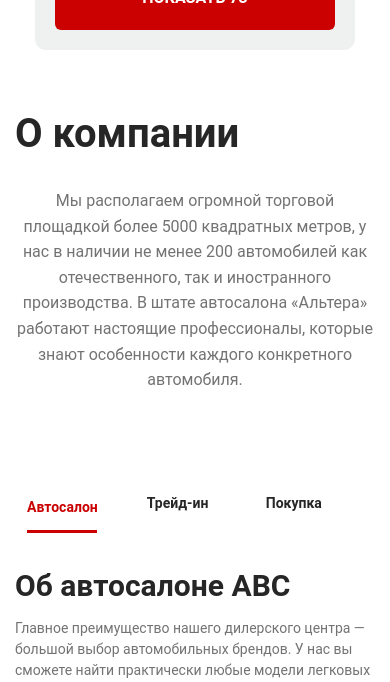
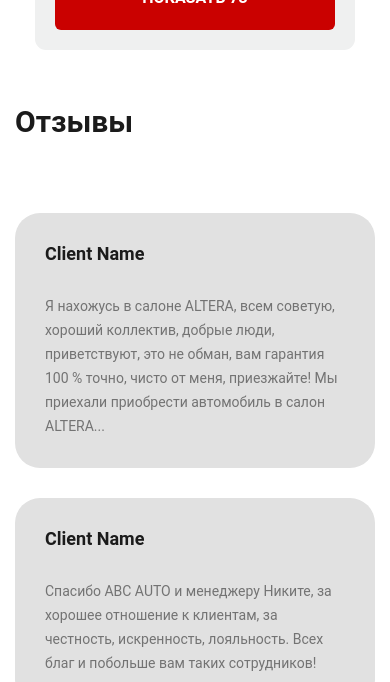
Before and after one commit to EvmenenkovIlya/Car_dealership, a React (Create React App) app: page / in a window 390 px wide. Shown: the part 886-1568 px from the top of the page. Built offline with nearby package versions, Linux system fonts and the light colour scheme.

Commit message:
add reviews block

```diff
--- a/src/components/Button/Button.scss
+++ b/src/components/Button/Button.scss
@@ -12,4 +12,5 @@
   font-weight: 700;
   line-height: normal;
   text-transform: uppercase;
+  min-height: 65px;
 }
--- a/src/index.scss
+++ b/src/index.scss
@@ -49,6 +49,10 @@ p {
   .computer-only {
     display: none !important;
   }
+
+  section {
+    padding: 0 15px;
+  }
 }
 
 @media (min-width: 850px) {
--- a/src/pages/AboutCompanyPage/AboutCompanyPage.scss
+++ b/src/pages/AboutCompanyPage/AboutCompanyPage.scss
@@ -15,10 +15,11 @@
 
   .video {
     padding: 12px 0;
+    width: 100%;
 
     iframe {
       border-radius: 25px;
-      width: 924px;
+      width: 100%;
       height: 573px;
     }
   }
@@ -33,7 +34,6 @@
       align-self: center;
 
       iframe {
-        width: auto;
       }
     }
   }
--- a/src/pages/HomePage/HomePage.tsx
+++ b/src/pages/HomePage/HomePage.tsx
@@ -3,11 +3,13 @@ import { AboutCompany } from '../AboutCompanyPage/AboutCompanyPage';
 import { AboutTabControl } from './components/AboutTabControl/AboutTabControl';
 import { Location } from '../LocationPage/LocationPage';
 import { QuickSelectionPage } from '../QuickSelectionPage/QuickSelectionPage';
+import { ReviewsSection } from '../ReviewsPage/components/ReviewsSection/ReviewsSection';
 
 export const HomePage = () => {
   return (
     <>
       <QuickSelectionPage />
+      <ReviewsSection />
       <AboutCompany />
       <AboutTabControl />
       <Location />
--- a/src/pages/ReviewsPage/ReviewsPage.scss
+++ b/src/pages/ReviewsPage/ReviewsPage.scss
@@ -1 +1,24 @@
-//@import "variables";
+@import "../../variables";
+
+.button-block {
+  display: flex;
+  justify-content: center;
+
+  .btn {
+    min-width: 270px;
+  }
+}
+
+@media (max-width: 851px) {
+  .button-block {
+    display: flex;
+    justify-content: center;
+
+    .btn {
+      width: 100%;
+    }
+  }
+}
+
+
+@media (min-width: 850px) {}
--- a/src/pages/ReviewsPage/ReviewsPage.tsx
+++ b/src/pages/ReviewsPage/ReviewsPage.tsx
@@ -1,5 +1,18 @@
+import '../../index.scss';
 import './ReviewsPage.scss';
+import { ReviewsSection } from './components/ReviewsSection/ReviewsSection';
+import { reviews } from './models';
+import YouTube, { YouTubeProps } from 'react-youtube';
 
 export const ReviewsPage = () => {
-  return <div>ReviewsPage</div>;
+  return (
+    <>
+      <ReviewsSection />
+      <section>
+        <div className="button-block">
+          <button className="btn">Показать еще</button>
+        </div>
+      </section>
+    </>
+  );
 };
--- /dev/null
+++ b/src/pages/ReviewsPage/components/Review/Review.scss
@@ -0,0 +1,79 @@
+@import '../../../../variables';
+$borderRadius: 25px;
+
+.reviews-section {
+  border-radius: $borderRadius;
+  background: $background-secondary-color;
+  width: 100%;
+
+  .review {
+    display: flex;
+    gap: 30px;
+    flex-direction: column;
+    padding-bottom: 30px;
+    width: 100%;
+
+    .video {
+      border-radius: $borderRadius $borderRadius 0 0;
+      overflow: hidden;
+      width: 100%;
+
+      iframe {
+        width: 100%;
+        height: calc(100vh/3.7);
+      }
+    }
+
+    .client-block {
+      padding: 0 30px;
+      display: flex;
+      flex-direction: column;
+      gap: 30px;
+
+      .client-name {
+        color: $dark-background;
+        font-family: $main-font;
+        font-size: 20px;
+        font-weight: 700;
+        text-transform: capitalize;
+      }
+
+      .client-review {
+        color: $secondary-color;
+        font-family: $main-font;
+        font-size: 16px;
+        font-weight: 400;
+        line-height: 24px;
+      }
+    }
+  }
+}
+
+@media (max-width: 851px) {
+  .reviews-section {
+
+    .review {
+
+      .video {
+
+        iframe {
+          width: calc(100vw/1.08);
+          height: calc(100vh/3.7);
+        }
+      }
+
+      .client-block {
+
+        .client-name {
+          font-size: 18px;
+        }
+
+        .client-review {
+          font-size: 14px;
+        }
+      }
+    }
+  }
+}
+
+@media (min-width: 850px) {}
--- /dev/null
+++ b/src/pages/ReviewsPage/components/Review/Review.tsx
@@ -0,0 +1,23 @@
+import './Review.scss';
+import React from 'react';
+import YouTube from 'react-youtube';
+
+export interface ReviewProps {
+  clientName: string;
+  clientReviewText: string;
+  youtubeId: string;
+}
+
+export const Review = (props: ReviewProps) => {
+  return (
+    <div className="reviews-section">
+      <div className="review">
+        <YouTube className="video" videoId={props.youtubeId} />
+        <div className="client-block">
+          <div className="client-name">{props.clientName}</div>
+          <div className="client-review">{props.clientReviewText}</div>
+        </div>
+      </div>
+    </div>
+  );
+};
--- /dev/null
+++ b/src/pages/ReviewsPage/components/ReviewsSection/ReviewsSection.scss
@@ -0,0 +1,39 @@
+@import '../../../../variables';
+
+section {
+  display: flex;
+  flex-direction: column;
+  gap: 30px;
+  padding-bottom: 103px;
+
+  .header {
+    color: $dark-background;
+    font-family: $main-font;
+    font-size: 70px;
+    font-weight: 700;
+    padding: 71px 0 87px 0;
+  }
+
+  .reviews-block {
+    display: grid;
+    grid-template-columns: 1fr 1fr 1fr;
+    gap: 30px;
+  }
+}
+
+@media (max-width: 851px) {
+  section {
+    padding-bottom: 50px;
+
+    .header {
+      padding: 34px 0 44px 0;
+      font-size: 30px;
+    }
+
+    .reviews-block {
+      grid-template-columns: 1fr;
+    }
+  }
+}
+
+@media (min-width: 850px) {}
--- /dev/null
+++ b/src/pages/ReviewsPage/components/ReviewsSection/ReviewsSection.tsx
@@ -0,0 +1,23 @@
+import './ReviewsSection.scss';
+import { Review } from '../Review/Review';
+import { reviews } from '../../models';
+import React from 'react';
+
+export interface ReviewsProps {
+  reviewsCount?: number;
+}
+
+export const ReviewsSection = (props: ReviewsProps) => {
+  const count = props.reviewsCount !== undefined ? props.reviewsCount : 3;
+  const reviewArray = reviews.slice(0, count);
+  return (
+    <section>
+      <div className="header">Отзывы</div>
+      <div className="reviews-block">
+        {reviewArray.map((item) => (
+          <Review key={item.youtubeId} youtubeId={item.youtubeId} clientName={item.clientName} clientReviewText={item.clientReviewText} />
+        ))}
+      </div>
+    </section>
+  );
+};
--- /dev/null
+++ b/src/pages/ReviewsPage/models.tsx
@@ -0,0 +1,40 @@
+import { ReviewProps } from './components/Review/Review';
+import React from 'react';
+
+export const reviews: ReviewProps[] = [
+  {
+    clientName: 'Client name',
+    clientReviewText:
+      'Я нахожусь в салоне ALTERA, всем советую, хороший коллектив, добрые люди, приветствуют, это не обман, вам гарантия 100 % точно, чисто от меня, приезжайте! Мы приехали приобрести автомобиль в салон ALTERA...',
+    youtubeId: 'P488mvqjUtg?si=2Uy5d8Xns2bBdF3F',
+  },
+  {
+    clientName: 'Client name',
+    clientReviewText:
+      'Спасибо ABC AUTO и менеджеру Никите, за хорошее отношение к клиентам, за честность, искренность, лояльность. Всех благ и побольше вам таких сотрудников!',
+    youtubeId: 'd3ccvwDWFY0?si=Bl8AzFajo2Cg-YEm',
+  },
+  {
+    clientName: 'Client name',
+    clientReviewText:
+      'Хочется выразить большую благодарность АВС AUTO, специалисту менеджеру Никите и специалисту по кредиту Карине. Хорошо работают, быстро. Великолепный центр, Очень нравится. Пожалуйста, приглашаем всех сюда. Спасибо большое!',
+    youtubeId: 'zKHXOZEAf3c?si=SG8_FPcqGQgGwU1P',
+  },
+  {
+    clientName: 'Client name',
+    clientReviewText:
+      'Здравствуйте, приобрел машину в ABC AUTO. Очень хороший персонал, Мариночке отдельное спасибо, она супер! Все быстро оформили , очень хорошо, с подарками. Всем спасибо, приходите, все окей!',
+    youtubeId: 'E638vBb6Ojw?si=VZfHtnua8pCAkp9P',
+  },
+  {
+    clientName: 'Client name',
+    clientReviewText:
+      'Здравствуйте, я счастливая обладательница новой, красивенькой белой машины. Спасибо большое менеджеру Илье, все прошло хорошо и замечательно, я осталась очень довольна!',
+    youtubeId: 'UUBe5liqD2s?si=uIHpX1u2aryHxSvG',
+  },
+  {
+    clientName: 'Client name',
+    clientReviewText: 'Салон очень хороший, сотрудники работают качественно, быстро. Хорошая консультация , все отлично!',
+    youtubeId: 'FYUI_M6ilhE?si=SetQQ0fiFfDLOG4k',
+  },
+];
```
